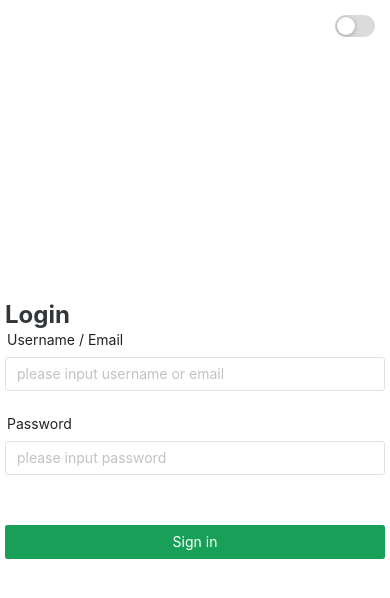
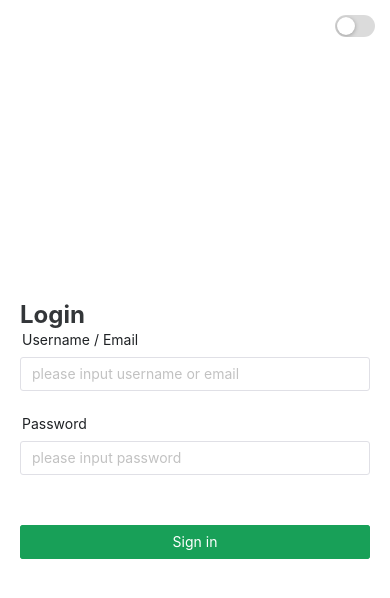
Before and after one commit to CHIIIPLOW-922/chiiiplow-convertor-frontend, a Vue app: page /login in a window 390 px wide. Shown: the top 598 px of the page. Built offline with nearby package versions, Linux system fonts and the light colour scheme; a small style sheet from the web is missing.

Commit message:
login page layouts update mobile mode

```diff
--- a/src/views/Login.vue
+++ b/src/views/Login.vue
@@ -4,7 +4,7 @@
         <div class="login-container flex flex-row items-center justify-center mb-auto">
             <n-image class="login-logo hidden max-h-[350px] xl:flex mr-15" :src="loginSvg" :preview-disabled="!0"></n-image>
             <div class="login-form-d min-w-[650px]">
-                <n-form class="login-form w-fit ml-auto mr-auto min-w-[var(--login-min-width)] xl:ml-0" :style="{'--login-min-width': windowWidth < 400 ? (windowWidth - 10) + 'px' : '400px'}">
+                <n-form class="login-form w-fit ml-auto mr-auto min-w-[var(--login-min-width)] xl:ml-0" :style="{'--login-min-width': windowWidth < 350 ? (windowWidth - 20) + 'px' : '350px'}">
                     <n-text class="text-2xl font-bold mb-4 text-center">Login</n-text>
                     <n-form-item label="Username / Email">
                         <n-input placeholder="please input username or email" />
@@ -24,8 +24,8 @@
 <script setup>
 import loginSvg from '@/assets/elements/dataOfWork.svg';
 import ThemeSwitch from '@/components/ThemeSwitch.vue';
-import { reactive, ref } from 'vue';
-const windowWidth = ref(window.innerWidth)
+import { computed, reactive, ref } from 'vue';
+const windowWidth = computed(() => window.innerWidth)
 const rules = {
     email: [
         { required: true, message: '请输入邮箱', trigger: 'blur' },
```
